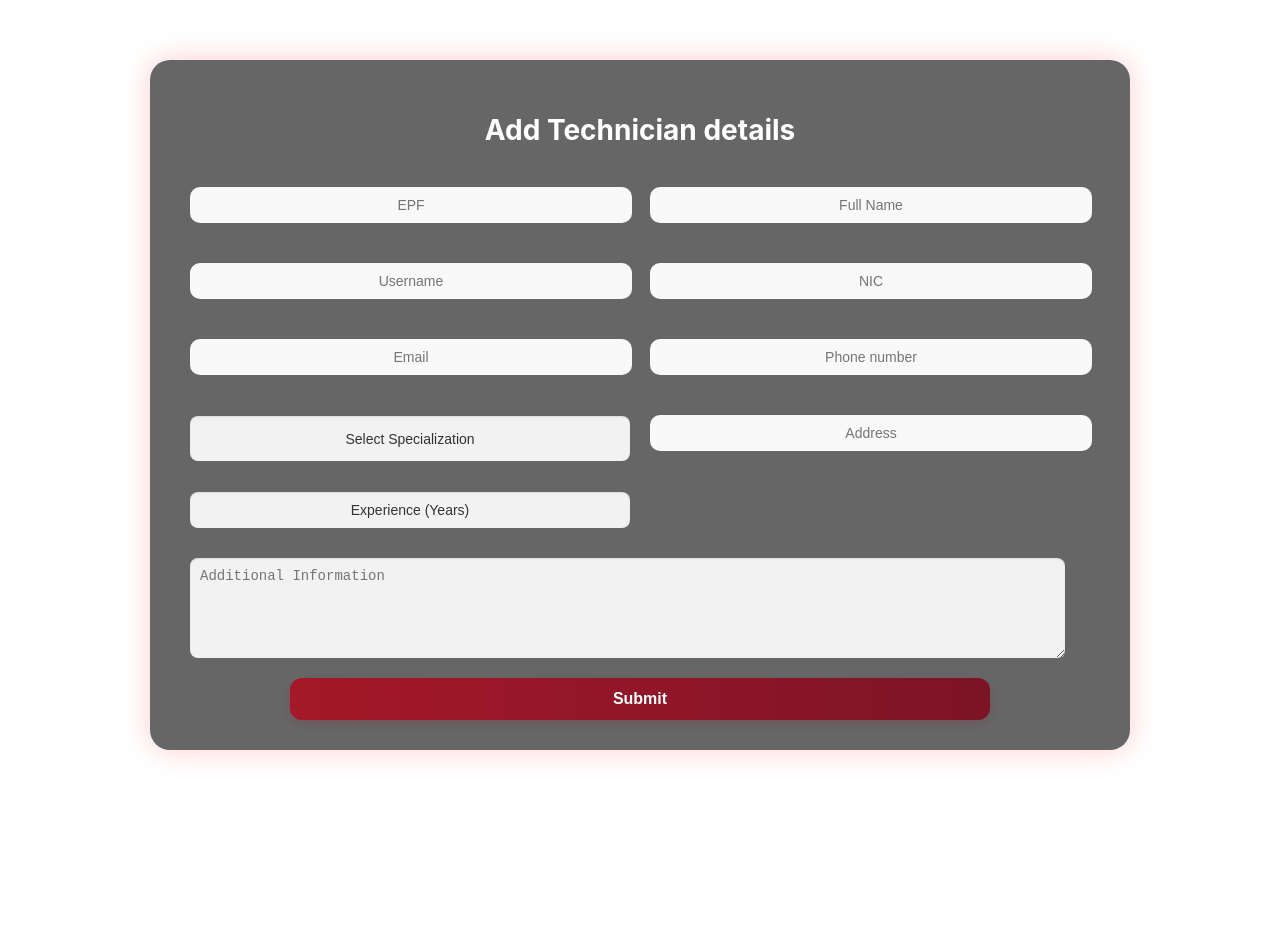
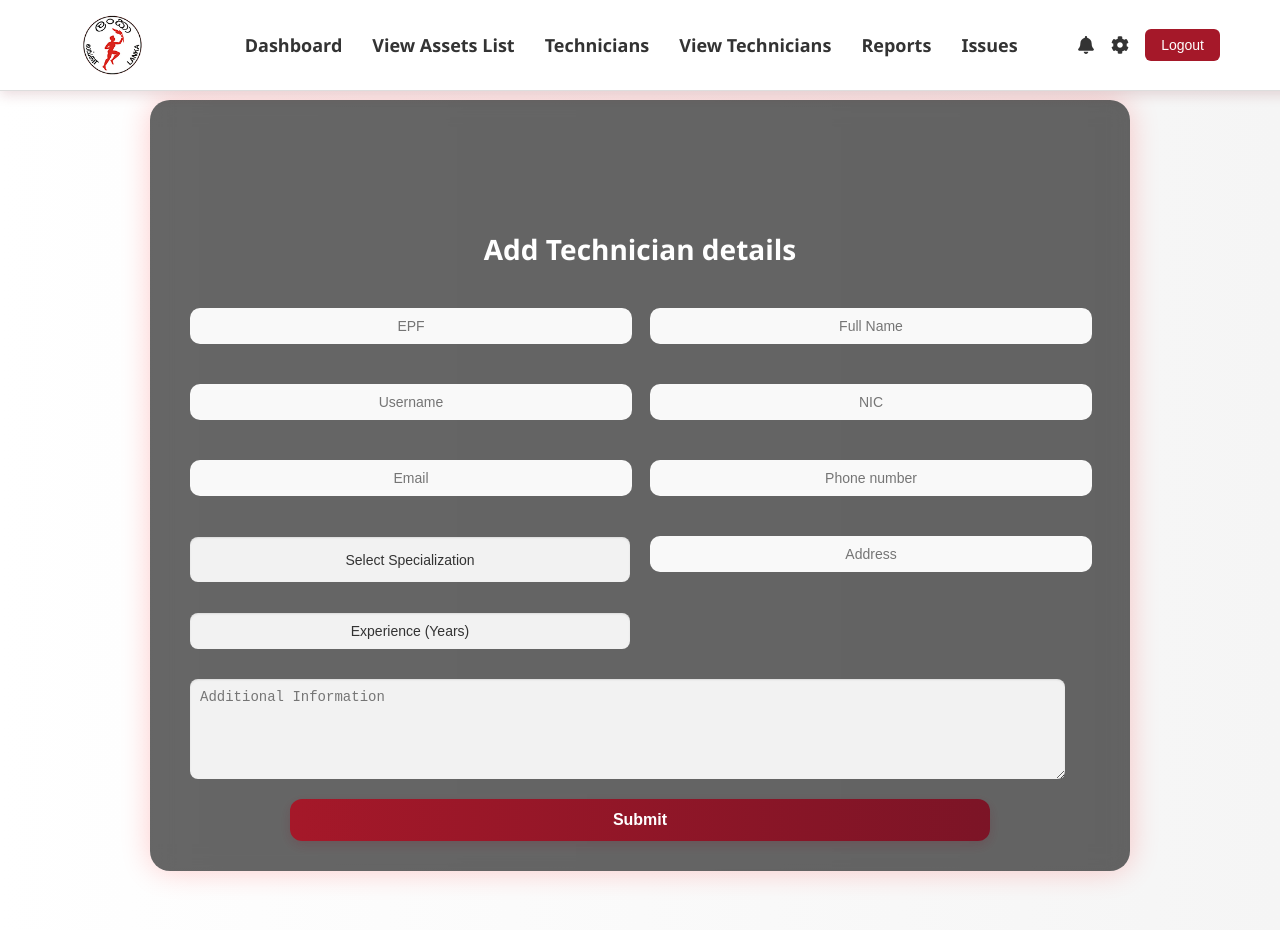
Before and after one commit to ruvindi-matharaarachchi/CPC-Assets-Management, a React (Create React App) app in the folder asset-management-frontend/: page /technicians in a window 1280 px wide. Shown: the top 930 px of the page. Before the commit the page ends 810 px from the top, so only its background shows below. Built offline with nearby package versions, Linux system fonts and the light colour scheme.

Commit message:
Update AddTechnician.js

```diff
--- a/asset-management-frontend/src/pages/AddTechnician.js
+++ b/asset-management-frontend/src/pages/AddTechnician.js
@@ -1,6 +1,10 @@
 import React, { useState } from "react";
 import axios from "axios";
 import "./AddTechnician.css";
+import { motion } from "framer-motion";
+import { FaBell, FaCog } from "react-icons/fa";
+import logo from "../assets/logo.png";
+
 
 const AddTechnician = () => {
   const [form, setForm] = useState({
@@ -16,6 +20,11 @@ const AddTechnician = () => {
     other: "",
   });
 
+  const handleLogout = () => {
+    // ✅ Implement logout logic (e.g., clear tokens, redirect)
+    localStorage.clear();
+    navigate("/login");
+  };
   const [message, setMessage] = useState("");
 
   const handleChange = (e) => {
@@ -50,6 +59,31 @@ const AddTechnician = () => {
   };
 
   return (
+    <div className="view-assets-container">
+      <motion.header
+        initial={{ opacity: 0, y: -50 }}
+        animate={{ opacity: 1, y: 0 }}
+        transition={{ duration: 0.8 }}
+        className="dashboard-header"
+      >
+        <img src={logo} alt="Company Logo" className="logo" />
+        <nav>
+          <ul>
+            <li><a href="/dashboard">Dashboard</a></li>
+            <li><a href="/view-common-assets">View Assets List</a></li>
+            <li><a href="/technicians">Technicians</a></li>
+            <li><a href="/view-technicians">View Technicians</a></li>
+            <li><a href="/asset-summary">Reports</a></li>
+            <li><a href="/issue-asset">Issues</a></li>
+
+          </ul>
+        </nav>
+        <div className="admin-icons">
+          <FaBell className="admin-icon" />
+          <FaCog className="admin-icon" />
+          <button onClick={handleLogout} className="logout-button">Logout</button>
+        </div>
+      </motion.header>
       <div className="technician-container">
         <h2>Add Technician details</h2>
 
@@ -84,6 +118,8 @@ const AddTechnician = () => {
           <button type="submit">Submit</button>
         </form>
       </div>
+    </div>
+
   );
 };
 
```
Lines whose indentation alone changed are shown as unchanged.
